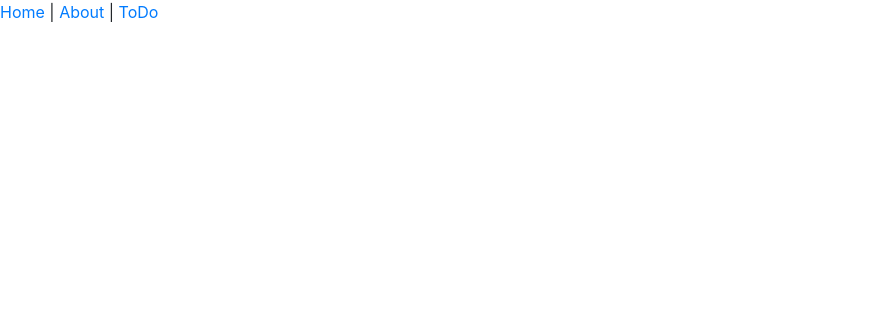
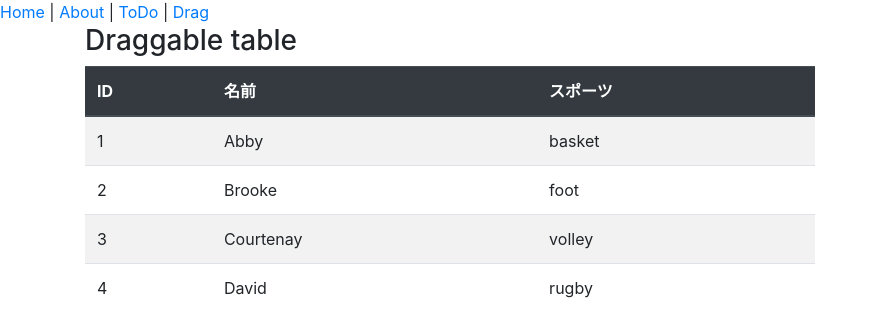
Before and after one commit to otera/hello-vue, a Vue app: page /drag in a window 1280 px wide. Shown: the top 336 px of the page, without its empty margins (0-877 px from the left). Built offline with nearby package versions, Linux system fonts and the light colour scheme.

Commit message:
Vue.DraggableのTableColumnを実装

```diff
--- a/src/App.vue
+++ b/src/App.vue
@@ -3,7 +3,8 @@
     <div id="nav">
       <router-link to="/">Home</router-link> |
       <router-link to="/about">About</router-link> |
-      <router-link to="/todo">ToDo</router-link>
+      <router-link to="/todo">ToDo</router-link> |
+      <router-link to="/drag">Drag</router-link>
     </div>
     <b-container>
       <router-view />
--- a/src/router/index.js
+++ b/src/router/index.js
@@ -2,6 +2,7 @@ import Vue from "vue";
 import VueRouter from "vue-router";
 import Home from "../views/Home.vue";
 import ToDo from "../views/Todo.vue";
+import Drag from "../views/Drag.vue";
 
 Vue.use(VueRouter);
 
@@ -25,6 +26,11 @@ const routes = [
     name: "Todo",
     component: ToDo,
   },
+  {
+    path: "/drag",
+    name: "Drag",
+    component: Drag,
+  },
 ];
 
 const router = new VueRouter({
--- /dev/null
+++ b/src/views/Drag.vue
@@ -0,0 +1,47 @@
+<template>
+  <div class="row">
+    <div class="col-8">
+      <h3>Draggable table</h3>
+
+      <table class="table table-striped">
+        <thead class="thead-dark">
+          <draggable v-model="headers" tag="tr">
+            <th v-for="header in headers" :key="header.key" scope="col">{{ header.name }}</th>
+          </draggable>
+        </thead>
+        <tbody>
+          <tr v-for="item in list" :key="item.name">
+            <td v-for="header in headers" :key="header.key">{{ item[header.key] }}</td>
+          </tr>
+        </tbody>
+      </table>
+    </div>
+  </div>
+</template>
+
+<script>
+import draggable from "vuedraggable";
+export default {
+  name: "Drag",
+  methods: {},
+  components: {
+    draggable,
+  },
+  data() {
+    return {
+      headers: [
+        { key: "id", name: "ID" },
+        { key: "name", name: "名前" },
+        { key: "sport", name: "スポーツ" },
+      ],
+      list: [
+        { id: 1, name: "Abby", sport: "basket" },
+        { id: 2, name: "Brooke", sport: "foot" },
+        { id: 3, name: "Courtenay", sport: "volley" },
+        { id: 4, name: "David", sport: "rugby" },
+      ],
+      dragging: false,
+    };
+  },
+};
+</script>
```
